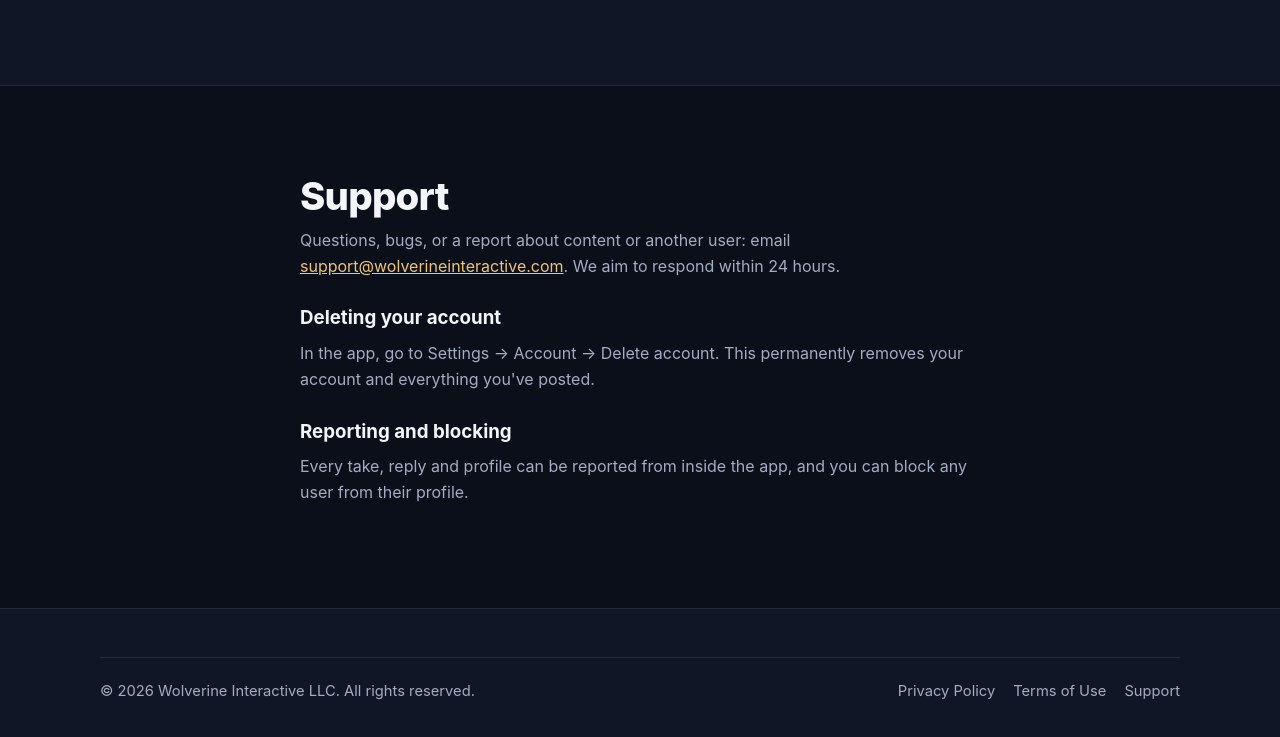
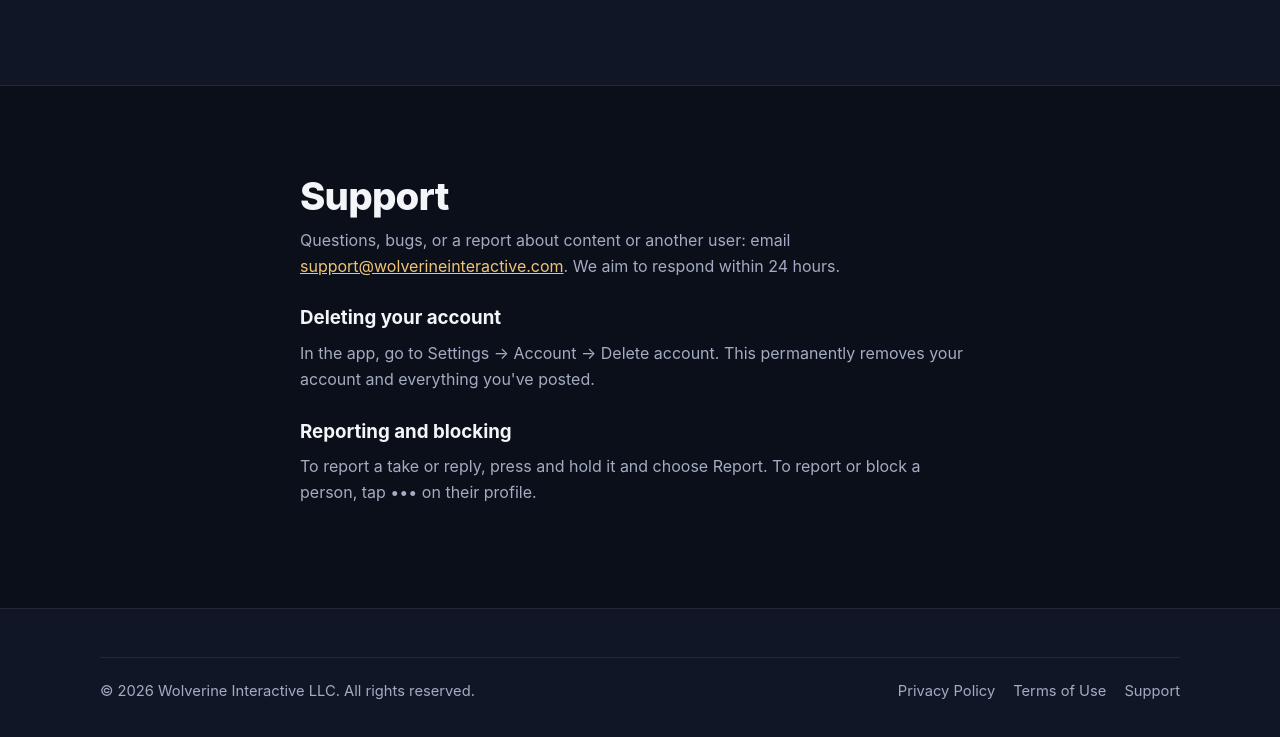
Before and after one commit to jacobakung/WolverineInteractiveWeb, a plain HTML site: page critter.html in a window 1280 px wide. Shown: the part 952-1689 px from the top of the page. Drawn offline with Linux system fonts and the light colour scheme.

Commit message:
Critter support: say how reporting and blocking actually work

```diff
--- a/critter.html
+++ b/critter.html
@@ -96,7 +96,7 @@
                 <h3>Deleting your account</h3>
                 <p>In the app, go to Settings → Account → Delete account. This permanently removes your account and everything you've posted.</p>
                 <h3>Reporting and blocking</h3>
-                <p>Every take, reply and profile can be reported from inside the app, and you can block any user from their profile.</p>
+                <p>To report a take or reply, press and hold it and choose Report. To report or block a person, tap ••• on their profile.</p>
             </div>
         </section>
     </main>
```
